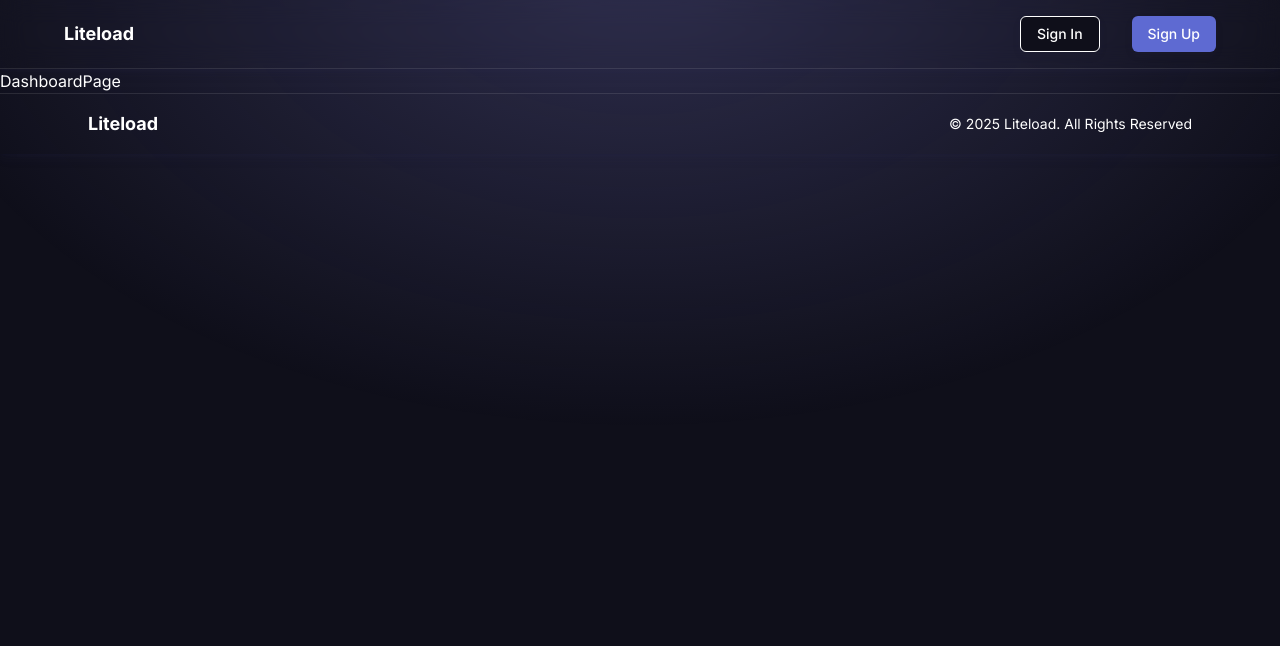
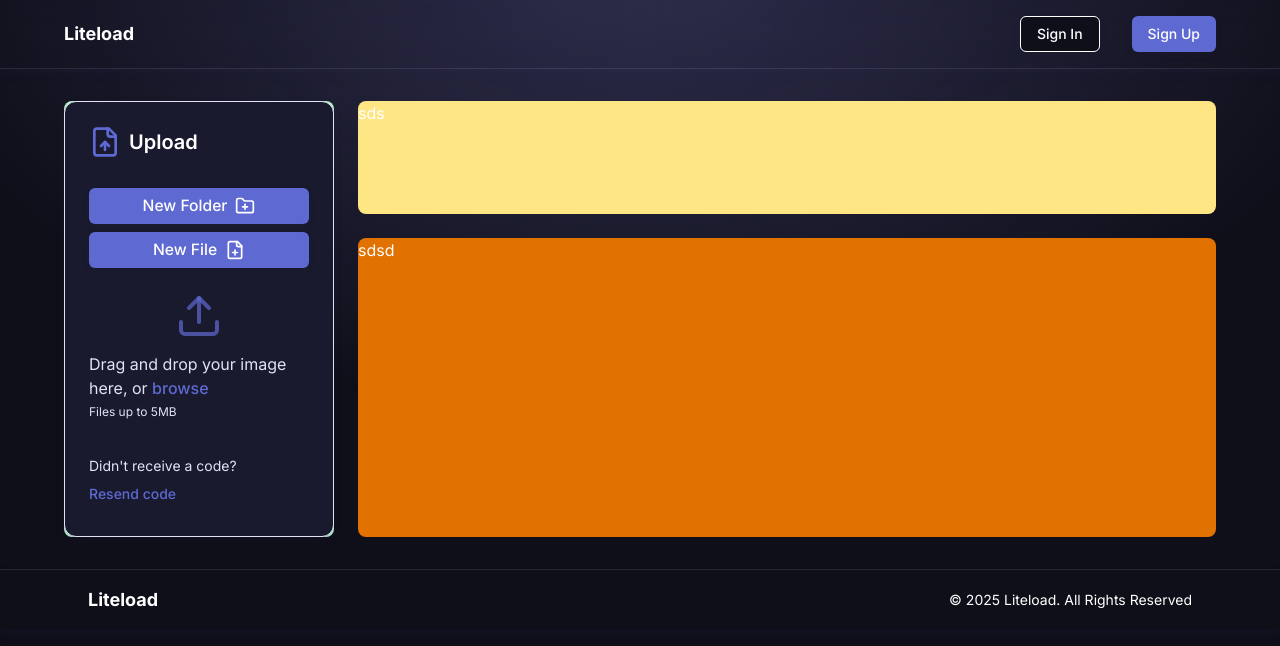
Before and after one commit to soumya-b019/Liteload, a Next.js app: page /dashboard in a window 1280 px wide. Shown: the top 646 px of the page. Built offline with nearby package versions, Linux system fonts and the light colour scheme; no server answers; what imagekitio-next would draw is missing.

Commit message:
File-upload section started

```diff
--- a/app/dashboard/page.tsx
+++ b/app/dashboard/page.tsx
@@ -1,7 +1,68 @@
 import React from "react";
+import {
+  Card,
+  CardContent,
+  CardDescription,
+  CardFooter,
+  CardHeader,
+  CardTitle,
+} from "@/components/ui/card";
+import { Button } from "@/components/ui/button";
+import { FileUp } from "lucide-react";
+import { FileUploadSection } from "@/components/FileUploadSection";
 
 const DashboardPage = () => {
-  return <div>DashboardPage</div>;
+  return (
+    <main className="py-8 px-6 sm:px-10 md:px-12 lg:px-16 w-full h-full">
+      <div className="container mx-auto grid grid-cols-4 gap-6">
+        <section
+          className="col-span-1 rounded-lg w-full h-full bg-green-200"
+          style={{ borderColor: "rgba(255, 255, 255, 0.1)" }}
+        >
+          <Card className="">
+            <CardHeader>
+              <CardTitle className="flex items-center justify-start gap-2 text-center text-white">
+                <FileUp className="h-8 w-8 text-primary" />
+                <h2 className="text-xl font-semibold">Upload</h2>
+              </CardTitle>
+            </CardHeader>
+            <CardContent>
+              <FileUploadSection />
+            </CardContent>
+            <CardFooter className="flex justify-center items-center">
+              <p className="text-sm">
+                Didn't receive a code?{" "}
+                <Button
+                  variant="link"
+                  className="hover:underline font-medium p-0"
+                >
+                  Resend code
+                </Button>
+              </p>
+            </CardFooter>
+          </Card>
+        </section>
+
+        <section
+          className="col-span-3 grid grid-rows-6 gap-6"
+          style={{ borderColor: "rgba(255, 255, 255, 0.1)" }}
+        >
+          <div
+            className="row-span-2 rounded-lg bg-amber-200"
+            style={{ borderColor: "rgba(255, 255, 255, 0.1)" }}
+          >
+            sds
+          </div>
+          <div
+            className="row-span-6 rounded-lg bg-amber-600"
+            style={{ borderColor: "rgba(255, 255, 255, 0.1)" }}
+          >
+            sdsd
+          </div>
+        </section>
+      </div>
+    </main>
+  );
 };
 
 export default DashboardPage;
--- a/app/page.tsx
+++ b/app/page.tsx
@@ -1,6 +1,7 @@
 import { Button } from "@/components/ui/button";
 import Image from "next/image";
 import Link from "next/link";
+import { SignedIn, SignedOut } from "@clerk/nextjs";
 import {
   ChevronRight,
   CloudUpload,
@@ -14,30 +15,31 @@ const featureCardsData = [
     icon: <CloudUpload className="w-12 h-12 min-w-12 min-h-12" />,
     title: "Quick uploads",
     desc: "Drag, drop, done.",
-    bg: "linear-gradient(148.85deg, rgba(32, 35, 91, 0.7) 22%, rgba(7, 9, 33, 0.7) 82%)",
+    bg: "radial-gradient(57% 80% at 50% center, rgba(32, 35, 91, 0.7) 34%, rgba(7, 9, 33, 0.7) 90%)",
   },
   {
     id: 2,
     icon: <FolderOpen className="w-12 h-12 min-w-12 min-h-12" />,
     title: "Smart Organization",
     desc: "Keep it simple, find it fast.",
-    bg: "radial-gradient(94.21% 78.4% at 50% 29.91%, rgba(43, 94, 180, 0.7) 0%, rgba(13, 16, 35, 0.42) 100%)",
+    bg: "radial-gradient(60.21% 70.4% at 50% 43.91%, rgba(43, 94, 180, 0.7) 0%, rgba(13, 16, 35, 0.42) 90%)",
   },
   {
     id: 3,
     icon: <ShieldCheck className="w-12 h-12 min-w-12 min-h-12" />,
     title: "Safe Data",
     desc: "Your files, your eyes.",
-    bg: "radial-gradient(30% 40% at 52% 36.91%, #0D6E30 0%, #083518 100%)",
+    bg: "radial-gradient(50% 60% at 50% 47.91%, #0D6E30 0%, #083518 100%)",
   },
 ];
 
 export default function Home() {
   return (
-    <main className="min-h-screen flex flex-col gap-[32px] items-center px-6 sm:px-10 md:px-12 lg:px-16 pt-20 md:pt-36">
+    <main className="min-h-screen px-6 sm:px-10 md:px-12 lg:px-16 pt-20 md:pt-36">
+      <div className="container mx-auto flex flex-col gap-[32px] items-center">
         {/* hero section */}
         <section className="flex flex-col items-center gap-6">
-        <h2 className="text-center font-medium text-3xl md:text-4xl lg:text-5xl">
+          <h2 className="text-center text-white font-medium text-3xl md:text-4xl lg:text-5xl">
             Manage your files the best way with ease
           </h2>
           <h4 className="subheading-h4 text-[#B4BCD0]">
@@ -47,41 +49,91 @@ export default function Home() {
           <Image
             src="/hero_image.svg"
             alt="hero image"
-          width={380}
-          height={437}
+            width={360}
+            height={417}
             priority
           />
 
-        <Link href="/dashboard" className="mt-8">
-          <Button type="button" className="para-3">
+          {/* <Link href="/dashboard" className="mt-6">
+          <Button
+            type="button"
+            className="text-white para-3 py-6 !px-8 !text-lg"
+          >
             Go to Dashboard
             <ChevronRight width={16} height={16} className="min-w-4 min-h-4" />
           </Button>
-        </Link>
+        </Link> */}
         </section>
 
         {/* features */}
-      <section className="flex flex-col items-center gap-8 mt- w-full">
-        <h2 className="text-center font-medium text-3xl md:text-4xl">
+        <section className="flex flex-col items-center gap-8 mt-20 w-full">
+          <h2 className="text-center text-white font-medium text-3xl md:text-4xl">
             Why Liteload?
           </h2>
 
-        <div className="grid grid-cols-1 gap-6 md:grid-cols-3 items-center w-full max-w-64 md:max-w-max">
+          <div className="grid grid-cols-1 gap-6 md:grid-cols-3 items-center w-full md:min-w-1/3">
             {featureCardsData.map((card) => (
               <div
-              className="flex flex-col items-center justify-between gap-4 rounded-lg p-4 w-full h-full min-h-48 flex-1"
+                className="flex flex-col items-center justify-center gap-4 rounded-xl p-4 w-full h-full min-h-52 flex-1 shadow-[0px_0px_40px_20px_rgba(7, 13, 79, 0.05)] border"
                 key={card.id}
-              style={{ background: card.bg }}
+                style={{
+                  background: card.bg,
+                  borderColor: "rgba(255, 255, 255, 0.1)",
+                }}
               >
                 <span className="">{card.icon}</span>
                 <span>
-                <h3 className="subheading-h4 text-white">{card.title}</h3>
-                <p className="para-3 text-gray-300">{card.desc}</p>
+                  <h3 className="subheading-h4 text-white text-center">
+                    {card.title}
+                  </h3>
+                  <p className="para-3 text-gray-300 text-center">
+                    {card.desc}
+                  </p>
                 </span>
               </div>
             ))}
           </div>
         </section>
+
+        {/* cta */}
+        <section className="flex flex-col items-center gap-4 my-10">
+          <h2 className="text-center text-white font-medium text-2xl md:text-3xl">
+            Ready to get started?
+          </h2>
+
+          <SignedIn>
+            <Link href="/dashboard" className="">
+              <Button
+                type="button"
+                className="text-white para-3 py-6 !px-6 !text-[1rem]"
+              >
+                Go to Dashboard
+                <ChevronRight
+                  width={16}
+                  height={16}
+                  className="min-w-4 min-h-4"
+                />
+              </Button>
+            </Link>
+          </SignedIn>
+
+          <SignedOut>
+            <Link href="/sign-in" className="">
+              <Button
+                type="button"
+                className="text-white para-3 py-6 !px-6 !text-[1rem]"
+              >
+                Get started
+                <ChevronRight
+                  width={16}
+                  height={16}
+                  className="min-w-4 min-h-4"
+                />
+              </Button>
+            </Link>
+          </SignedOut>
+        </section>
+      </div>
     </main>
   );
 }
--- /dev/null
+++ b/components/FileUploadSection.tsx
@@ -0,0 +1,51 @@
+"use client";
+import { FilePlus, FolderPlus, Upload } from "lucide-react";
+import { Button } from "./ui/button";
+import { useRef } from "react";
+
+export const FileUploadSection = () => {
+  const fileInputRef = useRef<HTMLInputElement>(null);
+
+  return (
+    <div className="flex flex-col gap-6 items-center  w-full">
+      {/* add buttons */}
+      <div className="flex flex-col gap-2 items-center w-full">
+        <Button type="button" className="text-white para-2 w-full py-3">
+          New Folder
+          <FolderPlus width={20} height={20} className="min-w-5 min-h-5" />
+        </Button>
+        <Button type="button" className="text-white para-2 w-full py-3">
+          New File
+          <FilePlus width={20} height={20} className="min-w-5 min-h-5" />
+        </Button>
+      </div>
+
+      {/* drag & drop section */}
+      <div className="">
+        <div className="space-y-3">
+          <Upload className="w-12 h-12 mx-auto text-primary/70" />
+          <div>
+            <p className="text-default-600">
+              Drag and drop your image here, or{" "}
+              <button
+                type="button"
+                onClick={() => fileInputRef.current?.click()}
+                className="inline p-0 m-0 font-medium bg-transparent border-0 cursor-pointer text-primary"
+              >
+                browse
+              </button>
+            </p>
+            <p className="mt-1 text-xs text-default-500">Files up to 5MB</p>
+          </div>
+          <input
+            type="file"
+            ref={fileInputRef}
+            //   onChange={handleFileChange}
+            className="hidden"
+            accept="image/*"
+          />
+        </div>
+      </div>
+    </div>
+  );
+};
--- a/components/Footer.tsx
+++ b/components/Footer.tsx
@@ -4,7 +4,7 @@ export const Footer = () => {
       className="bg-default-50 border-t py-4 px-6 sm:px-10 md:px-12 lg:px-16 bg-transparent shadow-md w-full"
       style={{ borderColor: "rgba(255, 255, 255, 0.1)" }}
     >
-      <div className="w-full max-w-[1280px] mx-auto md:px-6">
+      <div className="w-full container mx-auto md:px-6">
         <div className="flex flex-col md:flex-row justify-between items-center">
           <div className="flex items-center gap-2 mb-4 md:mb-0">
             <h2 className="text-lg font-bold">Liteload</h2>
--- a/components/Header.tsx
+++ b/components/Header.tsx
@@ -1,25 +1,36 @@
 "use client";
-import { useRouter } from "next/navigation";
+import { usePathname, useRouter } from "next/navigation";
 import { Button } from "./ui/button";
 import { UserButton, useUser } from "@clerk/nextjs";
 
 export const Header = () => {
   const router = useRouter();
   const { isSignedIn } = useUser();
+  const pathname = usePathname();
+
+  const isDashboard = pathname.split("/").includes("dashboard");
+
+  console.log(isDashboard);
 
   return (
     <div
       className="sticky top-0 inset-x-0 z- py-4 px-6 sm:px-10 md:px-12 lg:px-16 bg-transparent shadow-md w-full border-b backdrop-blur-md"
       style={{ borderColor: "rgba(255, 255, 255, 0.1)" }}
     >
-      <div className="flex justify-between gap-2 items-center w-full max-w-[1280px] mx-auto">
+      <div className="flex justify-between gap-2 items-center w-full container mx-auto">
         <div className="flex gap-2 items-center">
           {/* <h1 className="text-2xl font-bold">Logo</h1> */}
-          <h2 className="text-lg font-bold">Liteload</h2>
+          <h2
+            className="text-lg font-bold cursor-pointer"
+            onClick={() => router.push("/")}
+          >
+            Liteload
+          </h2>
         </div>
         <div className="flex gap-8 items-center">
           {isSignedIn ? (
             <>
+              {!isDashboard ? (
                 <Button
                   type="button"
                   className="para-3"
@@ -27,6 +38,9 @@ export const Header = () => {
                 >
                   Dashboard
                 </Button>
+              ) : (
+                ""
+              )}
 
               <UserButton />
             </>
```
Lines whose indentation alone changed are shown as unchanged.
